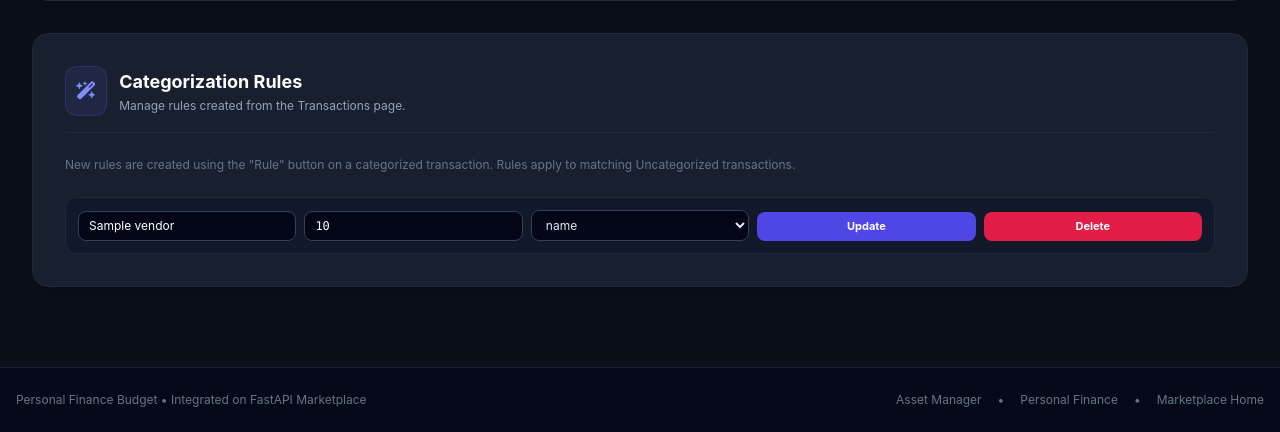
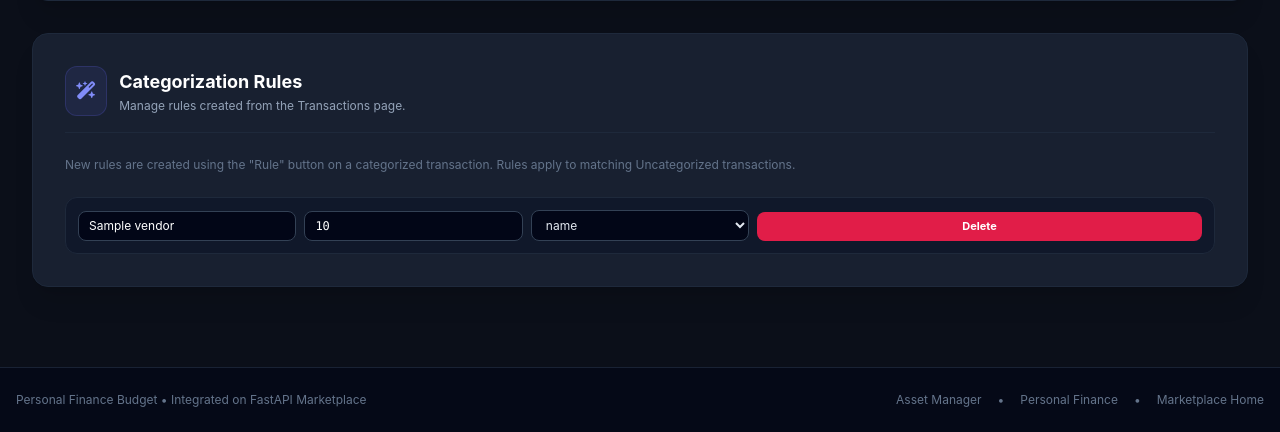
Before and after one commit to pannet1/fastapi-apps, a FastAPI app: template apps/personal-finance/src/templates/settings.html in a window 1280 px wide. Shown: the part 808-1240 px from the top of the page. Run offline with FastAPI, Linux system fonts and the light colour scheme; the template is opened without the code that fills it: most values are stand-ins (such as "Sample title", 1, 10 or a date in 2020); some libraries are stand-ins or nearby versions.

Commit message:
feat(personal-finance): auto-update rules on blur; remove Update button

```diff
--- a/apps/personal-finance/src/templates/settings.html
+++ b/apps/personal-finance/src/templates/settings.html
@@ -157,25 +157,22 @@
                 <input type="hidden" name="rule_id" value="{{ rule.id }}" />
                 <div class="sm:col-span-1">
                     <input type="text" name="vendor" value="{{ rule.vendor }}" required
+                           onblur="this.form.requestSubmit()"
                            class="w-full bg-slate-950 border border-slate-700 rounded-lg px-2.5 py-1.5 text-xs text-white focus:outline-none focus:border-indigo-500" />
                 </div>
                 <div class="sm:col-span-1">
                     <input type="text" name="amount" value="{{ '#' if rule.amount is none else rule.amount }}" placeholder="# for any amount"
+                           onblur="this.form.requestSubmit()"
                            class="w-full bg-slate-950 border border-slate-700 rounded-lg px-2.5 py-1.5 text-xs text-white font-mono focus:outline-none focus:border-indigo-500" />
                 </div>
                 <div class="sm:col-span-1">
-                    <select name="category" class="w-full bg-slate-950 border border-slate-700 rounded-lg px-2.5 py-1.5 text-xs text-slate-200 focus:outline-none focus:border-indigo-500">
+                    <select name="category" onchange="this.form.requestSubmit()" class="w-full bg-slate-950 border border-slate-700 rounded-lg px-2.5 py-1.5 text-xs text-slate-200 focus:outline-none focus:border-indigo-500">
                         {% for cat in categories.keys() %}
                         <option value="{{ cat }}" {% if cat == rule.category %}selected{% endif %}>{{ cat }}</option>
                         {% endfor %}
                     </select>
                 </div>
-                <div class="sm:col-span-1">
-                    <button type="submit" class="w-full py-1.5 bg-indigo-600 hover:bg-indigo-500 text-white rounded-lg text-[11px] font-bold transition">
-                        Update
-                    </button>
-                </div>
-                <div class="sm:col-span-1">
+                <div class="sm:col-span-2">
                     <button type="submit" formaction="/rules/delete" name="rule_id" value="{{ rule.id }}" class="w-full py-1.5 bg-rose-600 hover:bg-rose-500 text-white rounded-lg text-[11px] font-bold transition">
                         Delete
                     </button>
```
